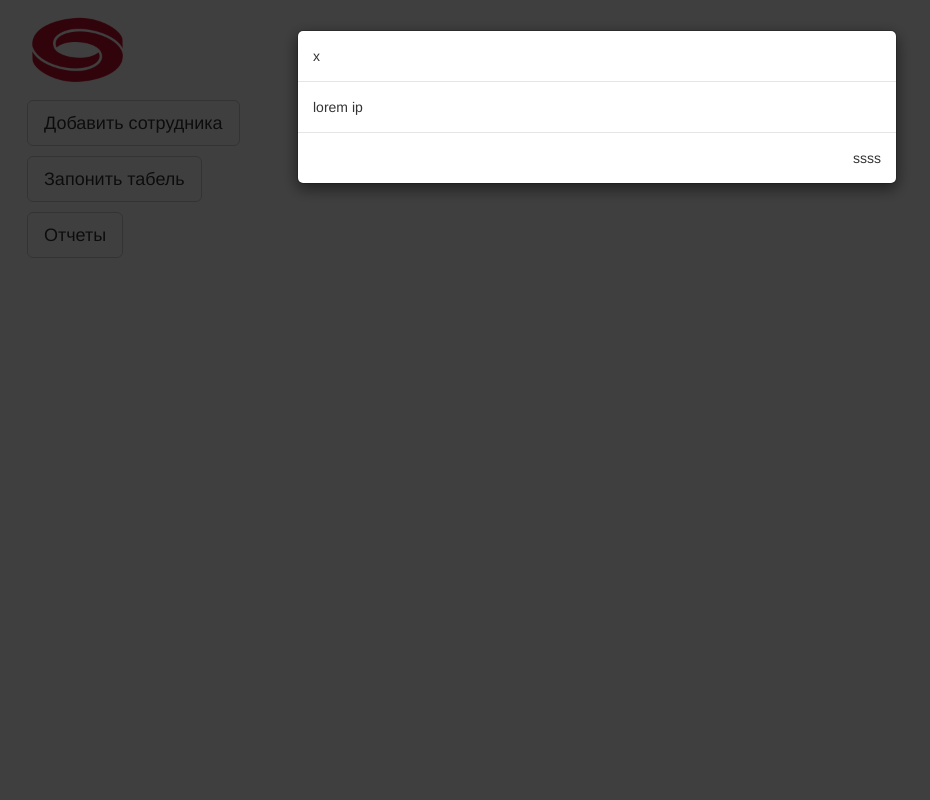
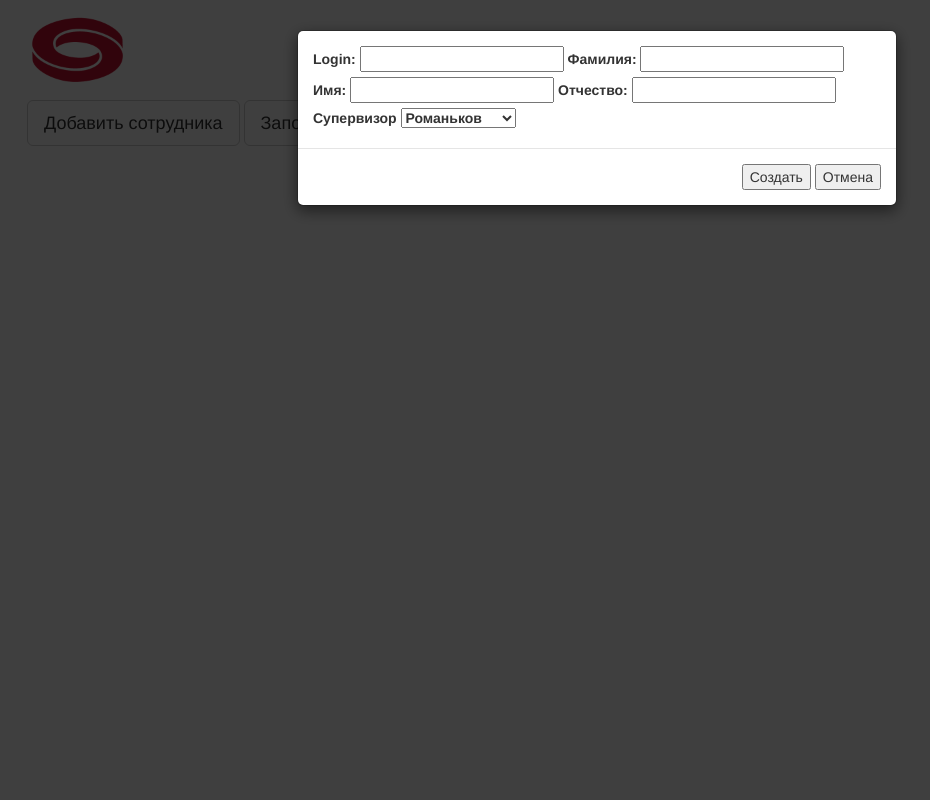
Before and after one commit to hidingw/CERU-KND-EmployCalendar, a PHP site: page /main.html in a window 1280 px wide, after a click on "Добавить сотрудника". Shown: the whole page, without its empty margins (43-973 px from the left). Run offline with PHP 8.4, Linux system fonts and the light colour scheme; some libraries are stand-ins or nearby versions.

Commit message:
Add main page

```diff
--- a/main.html
+++ b/main.html
@@ -18,7 +18,7 @@
 	<div class="container">
 		<img src="src/cef-logo-small.png" alt="logo" width="100" height="100">
 		<div class="row">
-			<div class="col-md-2">
+			<div class="col-md-12">
 				<button class="btn btn-lg btn-default" data-toggle="modal" data-target="#new-empl">Добавить сотрудника</button>
 				<button class="btn btn-lg btn-default" data-toggle="modal" data-target="#set-time">Запонить табель</button>
 				<button class="btn btn-lg btn-default" data-toggle="modal" data-target="#reports">Отчеты</button>
@@ -30,11 +30,25 @@
 	<div class="modal fade" id="new-empl">
 		<div class="modal-dialog">
 			<div class="modal-content">
-				<div class="modal-header">
-					<div class="modal-title">x</div>
+				<div class="modal-body">
+					<form id="modal__new-employer">
+						<label for="modal__login">Login: <input type="text" name="modal__login" id="m__log"></label>
+						<label for="modal__l-name">Фамилия: <input type="text" name="modal__l-name" id="m__l-name"></label>
+						<label for="modal__f-name">Имя: <input type="text" name="modal__f-name" id="m__f-name"></label>
+						<label for="modal__s-name">Отчество: <input type="text" name="modal__s-name" id="m__s-name"></label>
+						<label for="modal__supervisor">Супервизор
+							<select>
+								<option value="romdv">Романьков</option>
+								<option value="kadke">Кадемалиева</option>
+								<option value="fedno">Федоренко</option>
+							</select>
+						</label>
+					</form>
 				</div>
-				<div class="modal-body">lorem ip</div>
-				<div class="modal-footer">ssss</div>
+				<div class="modal-footer">
+					<button type="submit" form="modal__new-employer" value="Создать">Создать</button>
+					<button data-dismiss="modal" value="Отмена">Отмена</button>
+				</div>
 			</div>
 		</div>
 	</div>
```
Also changed, not shown: style.css (line endings or trailing spaces).
